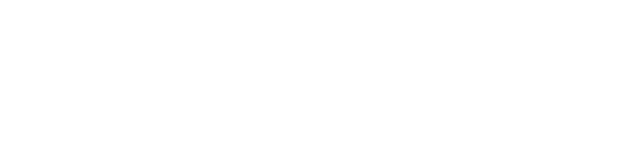
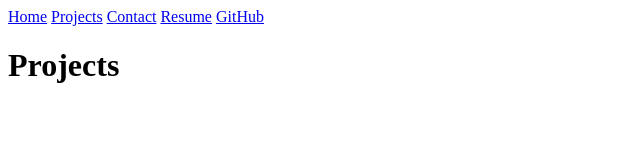
Before and after one commit to audreymiller343/portfolio, a plain HTML site: page projects/index.html in a window 1280 px wide. Shown: the whole page, without its empty margins (0-640 px from the left). Drawn offline with Linux system fonts and the light colour scheme.

Commit message:
make edits

```diff
--- a/projects/index.html
+++ b/projects/index.html
@@ -0,0 +1,21 @@
+<!DOCTYPE html>
+<html lang="en">
+<head>
+    <meta charset="UTF-8">
+    <meta name="viewport" content="width=device-width, initial-scale=1.0">
+    <title>Projects</title>
+    <link rel="stylesheet" href="../style.css">
+</head>
+
+<body>
+    <nav>
+        <a href="../index.html">Home</a>
+        <a href="../projects/">Projects</a>
+        <a href="../contact/">Contact</a>
+        <a href="../resume/">Resume</a>
+        <a href="https://github.com/audreymiller343" target="_blank">GitHub</a>
+    </nav>
+
+    <h1>Projects</h1>
+</body>
+</html>
```
Also changed, not shown: contact/index.html (+2 -0 lines), resume/index.html (+1 -1 lines).
